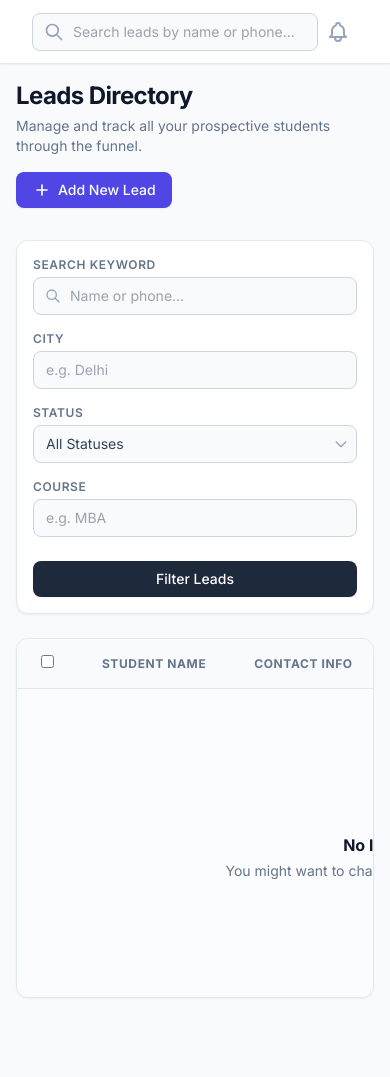
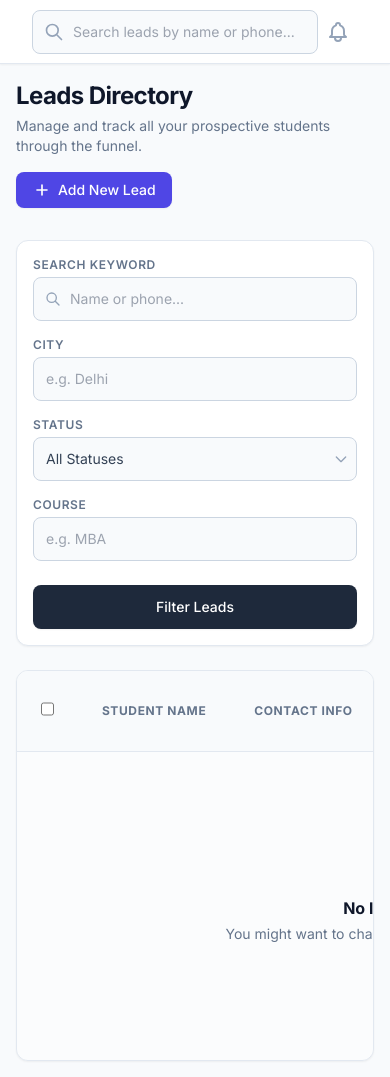
Before and after one commit to ash-csai/lead-intelligence-system, a Flask app: page /leads in a window 390 px wide. Run offline with Flask 3, Linux system fonts and the light colour scheme; a user stored in the database is signed in; tables that the repository leaves empty hold one stand-in row (values such as "Sample post"); some libraries are stand-ins or nearby versions.

Commit message:
fix: mobile viewport audit and targeted fixes
[List the specific things found and fixed here — filled in based on what the audit
actually turns up, not written in advance]

```diff
--- a/static/style.css
+++ b/static/style.css
@@ -0,0 +1,61 @@
+/* Small-screen safety fixes for the existing Tailwind layout.
+   Keep the desktop look intact while avoiding mobile-only brokenness. */
+
+html,
+body {
+    max-width: 100%;
+    overflow-x: hidden;
+}
+
+body {
+    min-height: 100vh;
+}
+
+main {
+    overflow-x: hidden;
+}
+
+#leads-results {
+    max-width: 100%;
+    overflow-x: hidden;
+}
+
+#leads-results .overflow-x-auto {
+    -webkit-overflow-scrolling: touch;
+}
+
+@media (max-width: 767px) {
+    body {
+        height: auto;
+        min-height: 100vh;
+        overflow-x: hidden;
+    }
+
+    main {
+        overflow-y: visible;
+        overflow-x: hidden;
+    }
+
+    .bg-white.rounded-xl.shadow-sm.border.border-slate-200.overflow-hidden {
+        max-width: 100%;
+    }
+
+    #leads-results table,
+    .overflow-x-auto table {
+        min-width: 100%;
+    }
+
+    input[type="checkbox"],
+    select,
+    button,
+    textarea,
+    input[type="text"],
+    input[type="email"],
+    input[type="password"] {
+        min-height: 44px;
+    }
+
+    .grid.grid-cols-1.lg\:grid-cols-4.gap-6 {
+        grid-template-columns: 1fr;
+    }
+}
--- a/templates/base.html
+++ b/templates/base.html
@@ -13,6 +13,7 @@
     <!-- Tailwind CSS -->
     <script src="https://unpkg.com/htmx.org@1.9.12"></script>
     <script src="https://cdn.tailwindcss.com"></script>
+    <link rel="stylesheet" href="{{ url_for('static', filename='style.css') }}">
     <script>
         tailwind.config = {
             theme: {
--- a/templates/leads_table_fragment.html
+++ b/templates/leads_table_fragment.html
@@ -1,6 +1,3 @@
-{% extends "base.html" %}
-
-{% block content %}
 <div class="overflow-x-auto">
     <table class="w-full whitespace-nowrap text-left border-collapse min-w-max">
         <thead>
@@ -91,4 +88,3 @@
         </tbody>
     </table>
 </div>
-{% endblock %}
--- a/templates/team.html
+++ b/templates/team.html
@@ -2,7 +2,7 @@
 
 {% block content %}
 <div class="space-y-6">
-    <div class="flex items-center justify-between">
+    <div class="flex flex-col sm:flex-row sm:items-center sm:justify-between gap-2">
         <div>
             <h1 class="text-3xl font-bold text-slate-900">Team Management</h1>
             <p class="text-slate-500 mt-2">Manage users in your organization.</p>
@@ -22,7 +22,7 @@
             <h2 class="text-xl font-semibold text-slate-900">Create User</h2>
         </div>
         <div class="p-6">
-            <form method="POST" action="/team" class="grid grid-cols-1 md:grid-cols-5 gap-4">
+            <form method="POST" action="/team" class="grid grid-cols-1 sm:grid-cols-2 lg:grid-cols-5 gap-4">
                 <div>
                     <label class="block text-xs font-semibold text-slate-500 uppercase tracking-wide">Name</label>
                     <input type="text" name="name" required class="mt-1 block w-full rounded-md border-slate-300 shadow-sm focus:border-indigo-500 focus:ring-indigo-500">
```
Also changed, not shown: templates/lead_detail.html (+13 -71 lines).
